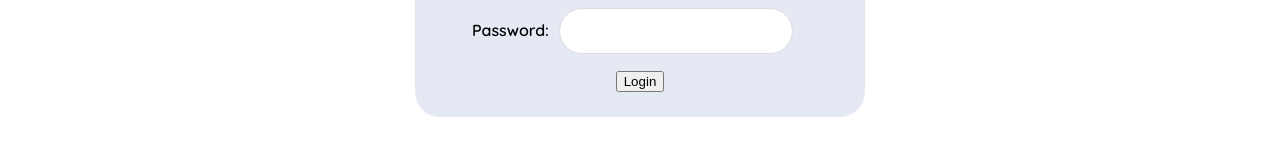
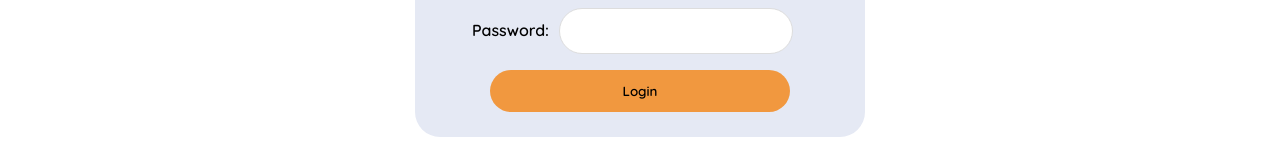
Before and after one commit to MQ3120-2023/group-project-wednesday-1pm-web-undevelopers, a React (Create React App) app: page / in a window 1280 px wide. Shown: the part 295-457 px from the top of the page. Built offline with nearby package versions, Linux system fonts and the light colour scheme.

Commit message:
Fixed login button on homepage

```diff
--- a/package.json
+++ b/package.json
@@ -5,7 +5,7 @@
   "dependencies": {
     "@emotion/react": "^11.11.1",
     "@emotion/styled": "^11.11.0",
-    "@mui/material": "^5.14.14",
+    "@mui/material": "^5.14.15",
     "@testing-library/jest-dom": "^5.17.0",
     "@testing-library/react": "^13.4.0",
     "@testing-library/user-event": "^13.5.0",
--- a/src/App.css
+++ b/src/App.css
@@ -77,6 +77,25 @@ input {
   transition: border-color 0.3s ease;
 }
 
+/* Button styling */
+.login-button {
+  width: 75%;
+  border-radius: 25px;
+  padding: 10px;
+  font-family: 'Quicksand', sans-serif;
+  font-weight: bold;
+  padding: 13px 16px;
+  background-color: rgb(241 152 63);
+  color: #fff;
+  border: none;
+  cursor: pointer;
+  transition: background-color 0.3s ease;
+  color: black;
+}
+
+.login-button:hover {
+  background-color: #F1D14F;
+}
 
 container {
   border-color: rgb(241 152 63);
--- a/src/components/login.js
+++ b/src/components/login.js
@@ -47,7 +47,7 @@ const Login = () => {
               onChange={(e) => setPassword(e.target.value)}
             />
           </div>
-          <button type="button" onClick={handleLogin}>
+          <button className="login-button" type="button" onClick={handleLogin}>
             Login
           </button>
           {error && <p style={{ color: "red" }}>{error}</p>}
--- a/src/styling/RecipeList.css
+++ b/src/styling/RecipeList.css
@@ -49,7 +49,7 @@
     height: 150px;
     object-fit: cover;
     margin-right: 16px;
-    border-radius: 90px;
+    border-radius: 25px;
     transition: transform .2s ease;
 }
 
```
Also changed, not shown: 1 other file (tests, documents, lock files or other folders).
